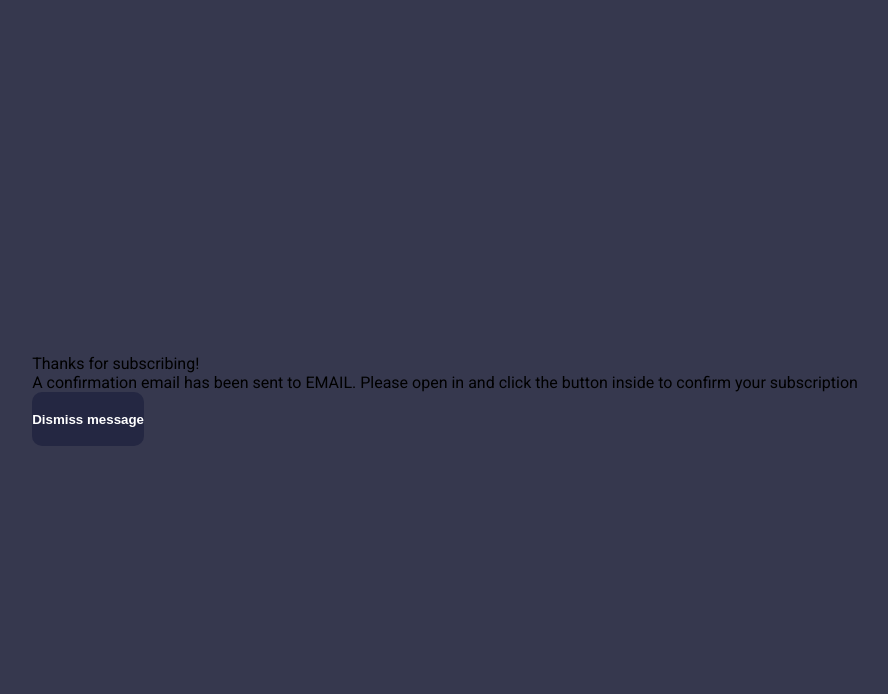
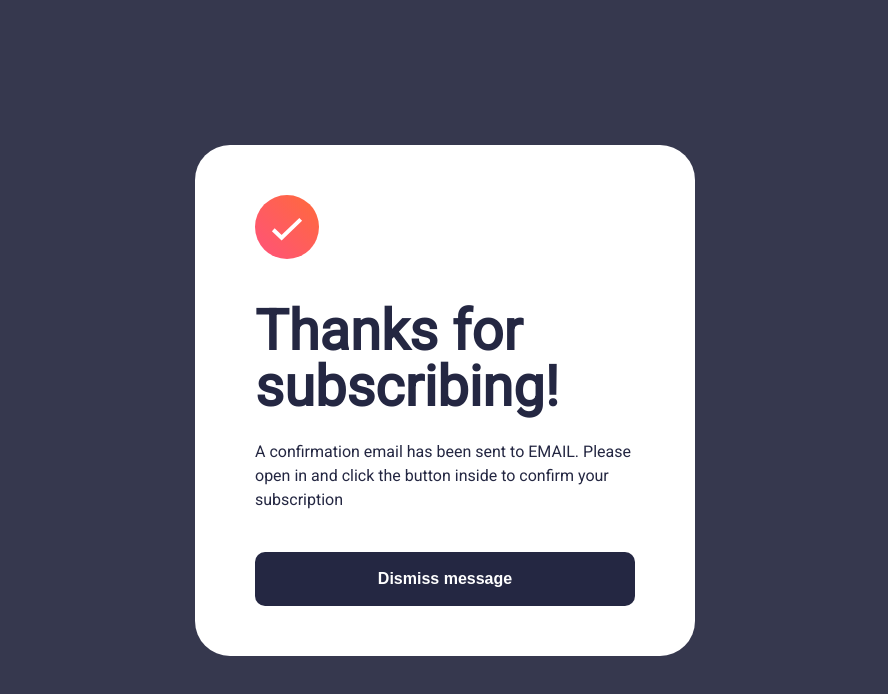
Before and after one commit to pawel-cupial/newsletter-form, a Next.js app: page /success in a window 1280 px wide. Shown: the top 694 px of the page, without its empty margins (195-1083 px from the left). Built offline with nearby package versions, Linux system fonts and the light colour scheme.

Commit message:
SuccessBox styling done

```diff
--- a/app/globals.css
+++ b/app/globals.css
@@ -12,4 +12,11 @@
     margin: 0
 }
 
-body {background-color: var(--charcoal-grey); display: flex; justify-content: center; align-items: center; font-size: 16px; height: 100%; min-height: 100vh; padding: 40px 20px}
+body {
+    background-color: var(--charcoal-grey); display: flex; justify-content: center; align-items: center; font-size: 16px; height: 100%; min-height: 100vh; padding: 40px 20px
+}
+
+ /* RWD */
+ @media screen and (max-width: 375px) {
+    body {padding: 0}
+ }
--- a/app/success/page.js
+++ b/app/success/page.js
@@ -1,15 +1,8 @@
-'use client'
-import { useRouter } from 'next/navigation';
-
-import BackToHomeButton from '@/components/backToHomeButton';
+import SuccessBox from '@/components/successBox';
 
 const Success = () => {
     return (
-        <div>
-            <p>Thanks for subscribing!</p>
-            <p>A confirmation email has been sent to EMAIL. Please open in and click the button inside to confirm your subscription</p>
-            <BackToHomeButton text="Dismiss message"/>
-        </div>
+        <SuccessBox/>
     )
 }
 
--- a/components/backToHomeButton.jsx
+++ b/components/backToHomeButton.jsx
@@ -1,3 +1,4 @@
+"use client"
 import { useRouter } from 'next/navigation'
 import styles from './backToHomeButton.module.css'
 
--- a/components/backToHomeButton.module.css
+++ b/components/backToHomeButton.module.css
@@ -1,4 +1,4 @@
-.button {background-color: var(--dark-slate-grey); color: #fff; border-radius: 10px; height: 54px; border: none; font-weight: 700; cursor: pointer}
+.button {background-color: var(--dark-slate-grey); color: #fff; border-radius: 10px; height: 54px; border: none; font-weight: 700; cursor: pointer; width: 100%; font-size: 16px}
 .button,
 .button span {position: relative}
 
--- a/components/form.jsx
+++ b/components/form.jsx
@@ -42,6 +42,7 @@ const Form = () => {
 
     return (
         <form method="post" onSubmit={submitHandler} className={styles.form}>
+            <div className={styles.mobileImageBox}>
                 <Image
                     className={styles.mobileImage}
                     src="/illustration-sign-up-mobile.svg"
@@ -49,6 +50,7 @@ const Form = () => {
                     height={284}
                     alt="Charts and screens on colorfull background"
                 />
+            </div>
             <div className={styles.text}>
                 <p className={styles.heading}>Stay updated!</p>
                 <p className={styles.subHeading}>Join 60,000+ product managers reciving monthly updates on:</p>
--- /dev/null
+++ b/components/successBox.jsx
@@ -0,0 +1,24 @@
+import Image from "next/image";
+
+import styles from './successBox.module.css'
+
+import BackToHomeButton from '@/components/backToHomeButton';
+
+const SuccessBox = () => {
+    return (
+        <div className={styles.successBox}>
+            <div>
+                <Image
+                    src="/icon-success.svg"
+                    width={64}
+                    height={64}
+                    alt="White check on a gradient background"/>
+                <p className={styles.heading}>Thanks for subscribing!</p>
+                <p className={styles.text}>A confirmation email has been sent to EMAIL. Please open in and click the button inside to confirm your subscription</p>
+            </div>
+            <BackToHomeButton text="Dismiss message"/>
+        </div>
+    )
+}
+
+export default SuccessBox
--- /dev/null
+++ b/components/successBox.module.css
@@ -0,0 +1,18 @@
+.successBox {background-color: #fff; border-radius: 35px; max-width: 500px; padding: 50px 60px}
+.successBox img {margin-bottom: 40px}
+.successBox .heading {font-size: 56px; font-weight: 700; line-height: 1; margin-bottom: 25px}
+.successBox .text {font-size: 16px; line-height: 1.5; margin-bottom: 40px}
+.successBox .heading,
+.successBox .text {color: var(--dark-slate-grey)}
+
+/* RWD */
+@media screen and (max-width: 500px) {
+    .successBox {width: 100%}
+    .successBox .heading {font-size: 40px}
+}
+@media screen and (max-width: 375px) {
+    .successBox {
+        display: flex; flex-direction: column; justify-content: space-between; height: 100vh; border-radius: 0; padding: 140px 20px 40px
+    }
+    .successBox .heading {font-size: 36px}
+}
```
Also changed, not shown: components/form.module.css (+3 -7 lines). Lines whose indentation alone changed are shown as unchanged.
